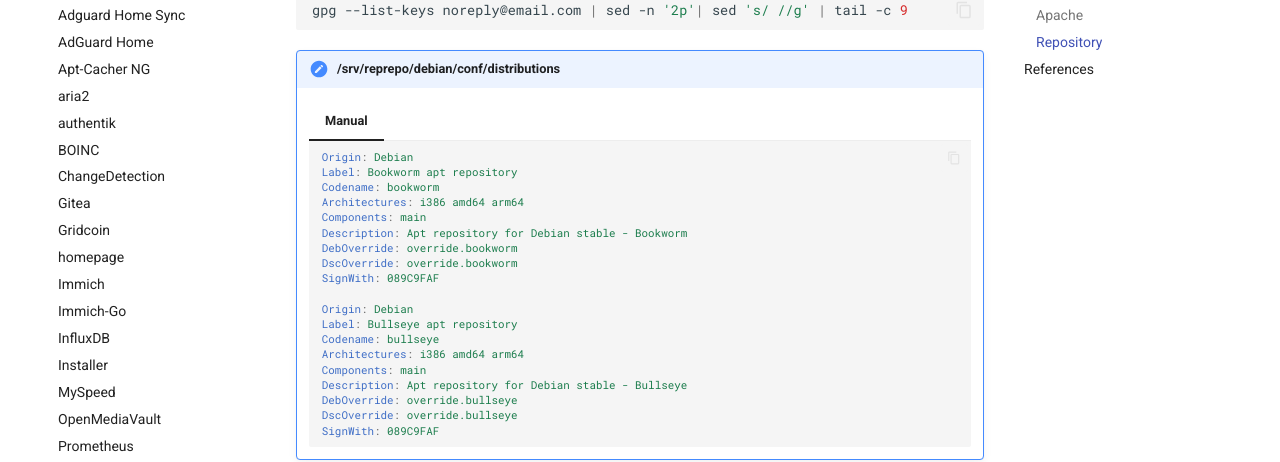
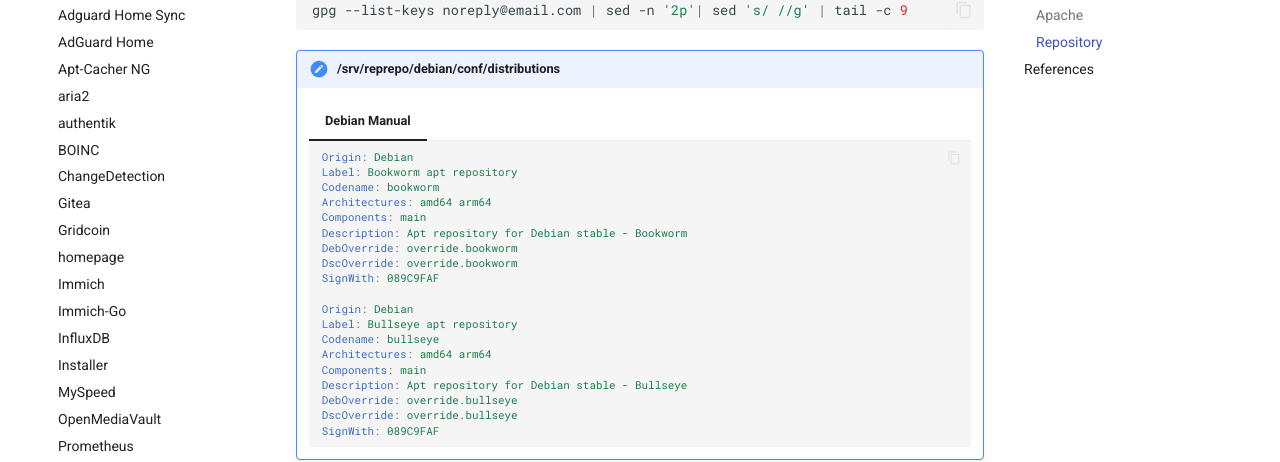
Before and after one commit to nicholaswilde/homelab, an MkDocs documentation site: the page built from docs/apps/reprepro.md, in a window 1280 px wide and 900 px high, scrolled down 1718 px. Shown: the part 147-609 px from the top of the window. Built offline with MkDocs 1.6.1 and Material for MkDocs 9.7.7, drawn with Linux system fonts in a browser that asks for light colours; emoji names are drawn with the system emoji font; comment, search, counter and statistics services are not loaded.

Commit message:
Update reprepro.md

````diff
--- a/docs/apps/reprepro.md
+++ b/docs/apps/reprepro.md
@@ -129,13 +129,13 @@ gpg --list-keys noreply@email.com | sed -n '2p'| sed 's/ //g' | tail -c 9
 
 !!! abstact "/srv/reprepo/debian/conf/distributions"
 
-    === "Manual"
+    === "Debian Manual"
 
         ```yaml
         Origin: Debian
         Label: Bookworm apt repository
         Codename: bookworm
-        Architectures: i386 amd64 arm64
+        Architectures: amd64 arm64
         Components: main
         Description: Apt repository for Debian stable - Bookworm
         DebOverride: override.bookworm
@@ -145,7 +145,7 @@ gpg --list-keys noreply@email.com | sed -n '2p'| sed 's/ //g' | tail -c 9
         Origin: Debian
         Label: Bullseye apt repository
         Codename: bullseye
-        Architectures: i386 amd64 arm64
+        Architectures: amd64 arm64
         Components: main
         Description: Apt repository for Debian stable - Bullseye
         DebOverride: override.bullseye
````
